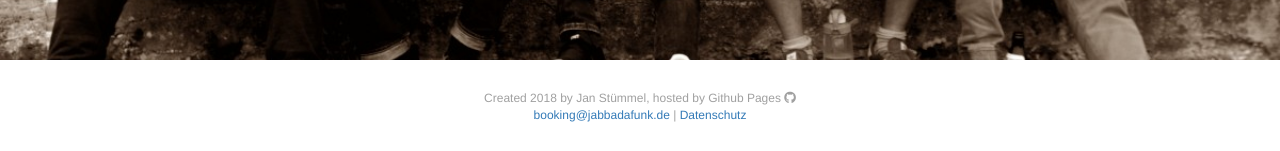
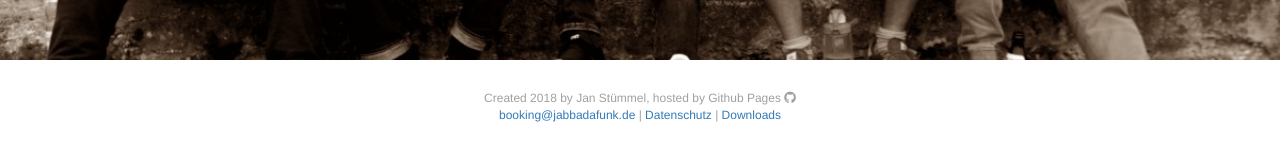
Before and after one commit to jabbadafunk/jabbadafunk.github.io, a Jekyll site: the page built from index.html, in a window 1280 px wide and 900 px high, scrolled down 1685 px. Shown: the part 746-897 px from the top of the window. Built offline with Jekyll 4.4.1, drawn with Linux system fonts in a browser that asks for light colours.

Commit message:
Update from Forestry.io - Updated index.html

```diff
--- a/index.html
+++ b/index.html
@@ -1,7 +1,7 @@
 ---
 layout: default
+
 ---
-
 <div class="section intro">
   <div class="container">
     <div class="intro-center">
@@ -49,7 +49,7 @@ layout: default
     <div class="row">
       <div class="col-sm-12">
           Created 2018 by Jan Stümmel, hosted by Github Pages <i class="fab fa-github"></i> <br />
-          <a href="mailto:booking@jabbadafunk.de">booking@jabbadafunk.de</a> | <a href="/datenschutz.html">Datenschutz</a>
+          <a href="mailto:booking@jabbadafunk.de">booking@jabbadafunk.de</a> | <a href="/datenschutz.html">Datenschutz</a> | <a href="https://drive.google.com/open?id=1Z1C5dEd_C4ySVIsR274a2mxOFUgYoQ8z">Downloads</a>
       </div>
     </div>
   </div>
```
